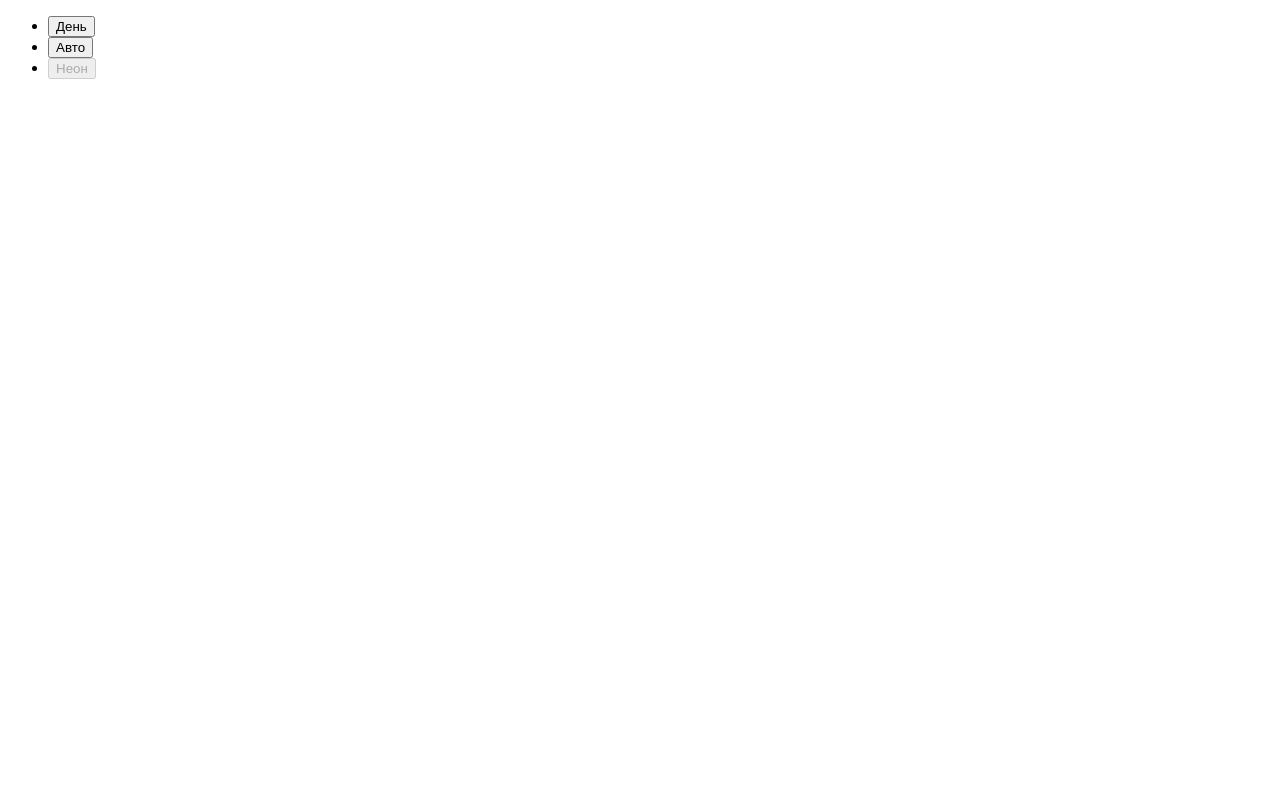
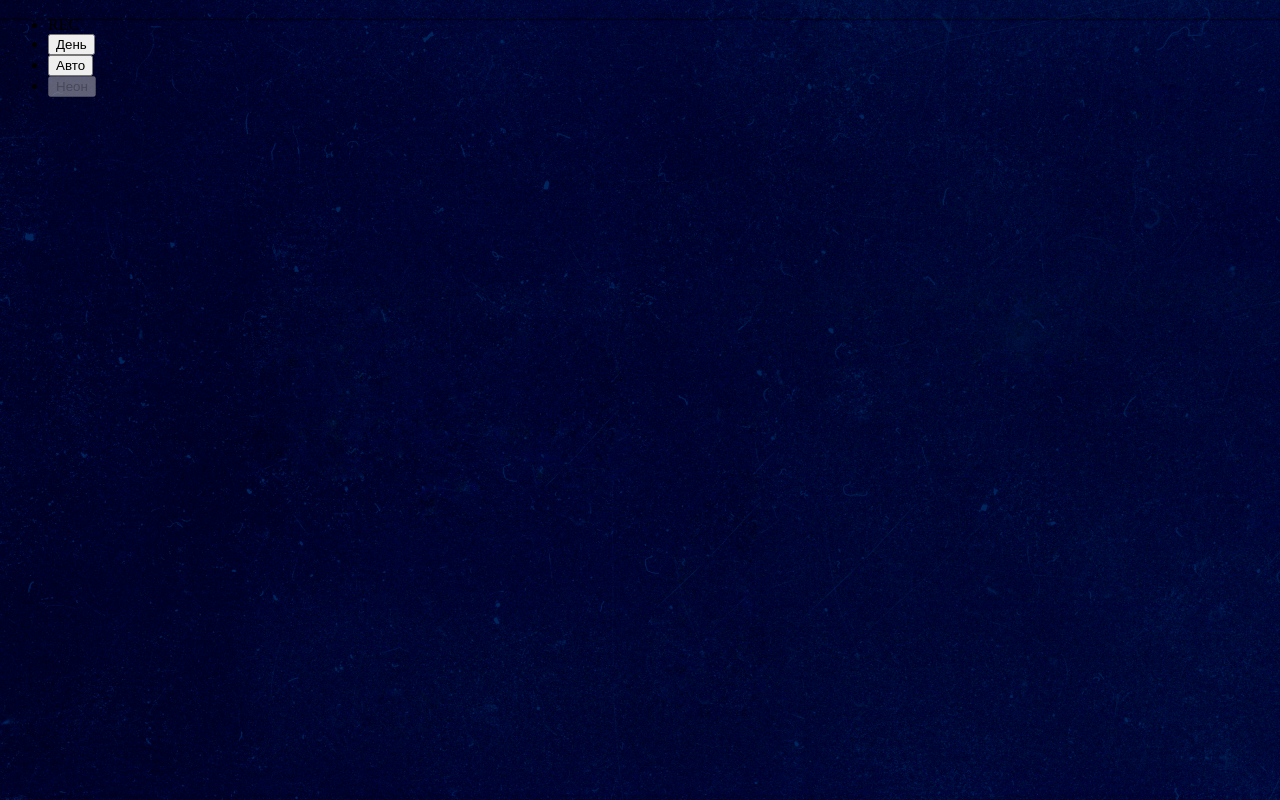
Before and after one commit to Levin-Alexey/slozhno-sosredotochitsya, a plain HTML site: page index.html in a window 1280 px wide. Both pictures are taken after a click on the button "Неон". Drawn offline with Linux system fonts and the light colour scheme.

Commit message:
Начал работу над проектом.

```diff
--- a/index.html
+++ b/index.html
@@ -4,12 +4,20 @@
     <meta charset="UTF-8" />
     <meta http-equiv="X-UA-Compatible" content="IE=edge" />
     <meta name="viewport" content="width=device-width, initial-scale=1.0" />
+    <meta name="color-scheme" content="dark light">
+    <link rel="stylesheet" href="./styles/variables.css">
+    <link rel="stylesheet" href="./styles/style.css">
+    <link rel="stylesheet" href="./styles/dark.css">
+    <link rel="stylesheet" href="./styles/light.css">
     <title>Сложно сосредоточиться</title>
   </head>
   <body class="page">
     <header class="header decorated-zone">
       <nav class="header__theme-menu">
         <ul class="header__theme-menu-list">
+          <li class="rec_logo__container">
+            <div class="logo_word">REC</div>
+          </li>
           <li class="header__theme-menu-item">
             <button
               class="header__theme-menu-button header__theme-menu-button_type_light"
--- a/styles/dark.css
+++ b/styles/dark.css
@@ -9,4 +9,12 @@
     Так стили написанные ниже будут иметь больший вес,
     чем стили в медиазапросе предпочтений пользователя
   */
+    background-image: url("../images/cover-image-dark.png");
+    background-repeat: repeat;
+    min-width: 375px;
+    max-width: 768px;
 }
+.logo_word::after{
+    content: "";
+
+}
```
